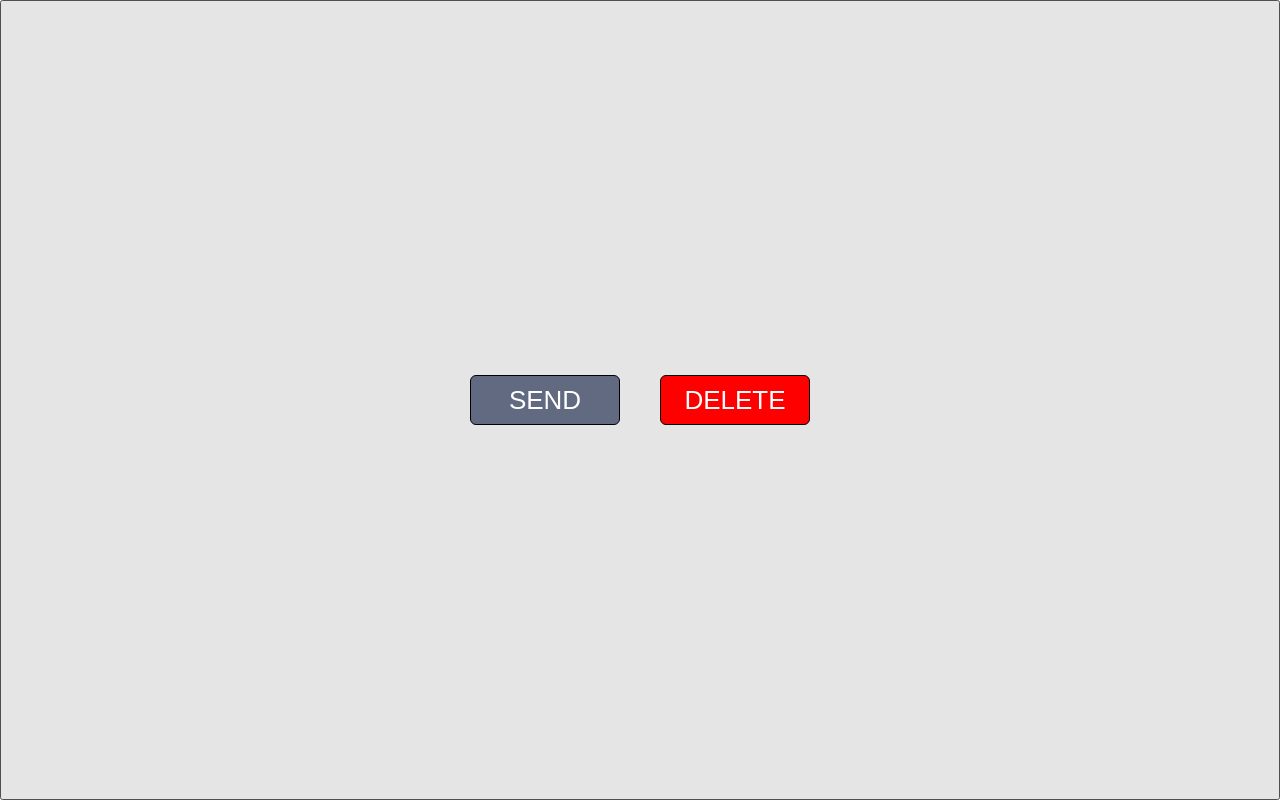
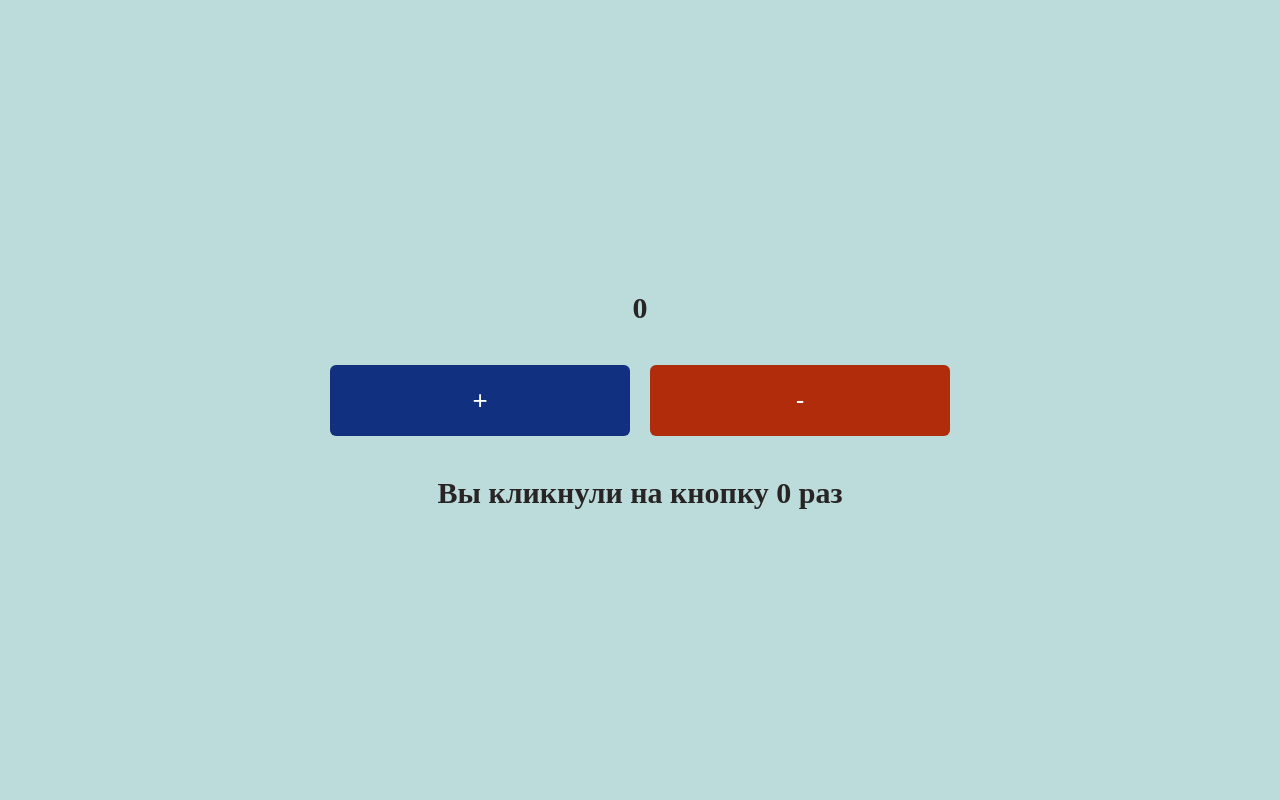
Before and after one commit to EvgeniiBuller/55-react_ts, a React (Vite) app: page / in a window 1280 px wide. Built offline with nearby package versions, Linux system fonts and the light colour scheme.

Commit message:
add Lesson11 Consultation05

```diff
--- a/src/App.tsx
+++ b/src/App.tsx
@@ -8,17 +8,19 @@
 //import Lesson07 from './lessons/Lesson06/Lesson07/Lesson07'
 // import Lesson08 from "./lessons/Lesson08/Lesson08"
 //import Lesson09 from "./lessons/Lesson09/Lesson09"
-//import Lesson10 from "./lessons/Lesson10/Lesson10"
+//import Lesson10import Lesson11 from "./lessons/Lesson11/Lesson11"
+//import Lesson11 from "./lessons/Lesson11/Lesson11"
 
 ////Homeworks import
 //import Homework06 from './homeworks/Homework06/Homework06'
 // import Homework07 from "./homeworks/Homework07/Homework07"
 //import Homework08 from "./homeworks/Homework08/Homework08"
 // import Homework09 from "./homeworks/Homework09/homework09"
-import Homework10 from "./homeworks/Homework10/Homework10"
+//import Homework10 from "./homeworks/Homework10/Homework10"
 
 //consultation import
 //import Consultation04 from "./consultations/Consultation04/Consultation04"
+import Consultation05 from "./consultations/Consultation05/Consultation05"
 
 function App() {
 
@@ -35,7 +37,9 @@
        {/* <Lesson09 /> */}
        {/* <Homework09 /> */}
        {/* <Lesson10 /> */}
-       <Homework10 />
+       {/* <Homework10 /> */}
+       {/* '<Lesson11/>' */}
+       <Consultation05/>
     </>
   )
 }
--- a/src/components/Button/Button.tsx
+++ b/src/components/Button/Button.tsx
@@ -5,23 +5,26 @@
 //     name: string,
 //     // void - если функция ничего не возвращает
 //     onClick?: () => void,
-//     disablet?: boolean,
+//     disabled?: boolean,
 //     type?: 'submit' | 'button' | 'reset'
 // }
 
 function Button({
+
+
+
   name,
   onClick,
-  disablet = false,
+  disabled = false,
   type = "submit",
   danger
 }: ButtonProps) {
   return (
     <MainButton
     onClick={onClick}
-    disabled={disablet}
+    disabled={disabled}
     type={type}
-    isDanger = {danger}
+    danger = {danger}
     >
       {name}
     </MainButton>
--- a/src/components/Button/styles.ts
+++ b/src/components/Button/styles.ts
@@ -1,19 +1,19 @@
 import styled from "@emotion/styled";
+interface MainButtonStyledProps {
+  danger?: boolean
+}
+export const MainButton = styled.button<MainButtonStyledProps>`
+  width: 300px;
+  height: fit-content;
+  padding: 20px;
+  background: ${({danger})=> danger ? 'rgb(176, 44, 11)' : 'rgb(17, 48, 127)'};
+  border: none;
+  border-radius: 6px;
+  font-size: 26px;
+  color: white;
+  cursor: pointer;
 
-interface ButtonComponentStyleProps {
-  isDanger?: boolean
-}
-
-export const MainButton = styled.button<ButtonComponentStyleProps>`
-
- width: 150px;
-  height: 50px;
-    background: rgb(17, 48, 127);
-    border: 1px solid black;
-    border-radius: 6px;
-    font-size: 26px;
-    color: white;
-    cursor: pointer;
-    gap: 26px;
-    background-color: ${({isDanger}) => isDanger ? 'red' : 'rgb(98, 106, 129)'};
-`;
+  &:disabled {
+    background-color: rgb(202, 200, 200);
+  }
+  `;
--- a/src/components/Button/types.ts
+++ b/src/components/Button/types.ts
@@ -2,7 +2,7 @@
     name: string,
     // void - если функция ничего не возвращает
     onClick?: () => void,
-    disablet?: boolean,
+    disabled?: boolean,
     type?: 'submit' | 'button' | 'reset',
     danger?: boolean
 }
--- /dev/null
+++ b/src/consultations/Consultation05/Consultation05.tsx
@@ -0,0 +1,37 @@
+import { useEffect, useState } from "react";
+import Button from "../../components/Button/Button";
+import { BtnContainer, Consultation05Container, Result } from "./styles";
+
+
+function Consultation05() {
+    const [count, setCount] = useState<number>(0);
+    const [showCountClick, setShowCountClick] = useState<number>(-1);
+    const plusCount = () => {
+      if (count < 15) {
+        setCount((prevValue) => prevValue + 1);
+      }
+    };
+
+    const minusCount = () => {
+      if (count > -15) {
+      setCount((prevValue) => prevValue - 1);
+      }
+    };
+
+    useEffect(() => {
+      setShowCountClick((prevValue) => prevValue + 1)
+    }, [count])
+
+    return (
+      <Consultation05Container>
+        <Result isNearLimit={count > 10 || count < -10}>{count}</Result>
+        <BtnContainer>
+          <Button name="+" onClick={plusCount} disabled={count === 15} />
+          <Button name="-" onClick={minusCount} disabled={count === -15} danger />
+        </BtnContainer>
+        <Result>Вы кликнули на кнопку {showCountClick === -1? '0' : showCountClick} раз</Result>
+      </Consultation05Container>
+    );
+  }
+
+export default Consultation05;
--- /dev/null
+++ b/src/consultations/Consultation05/styles.ts
@@ -0,0 +1,23 @@
+import styled from "@emotion/styled";
+interface ResultStyledProps {
+    isNearLimit?: boolean
+}
+export const Consultation05Container = styled.div`
+  display: flex;
+  justify-content: center;
+  flex-direction: column;
+  align-items: center;
+  gap: 40px;
+  flex: 1;
+  padding: 60px;
+  background-color: rgb(188, 219, 219);
+`;
+export const Result = styled.div<ResultStyledProps>`
+font-size: 30px;
+font-weight: bold;
+color: ${({isNearLimit}) => isNearLimit? 'rgb(249, 8, 8)' : 'rgb(40, 36, 36)'};
+`;
+export const BtnContainer = styled.div`
+display: flex;
+gap: 20px;
+`;
--- a/src/homeworks/Homework10/Homework10.tsx
+++ b/src/homeworks/Homework10/Homework10.tsx
@@ -1,26 +1,13 @@
 import Button from "../../components/Button/Button";
-import { StyledButton } from "./styles";
+import { Homework10Container } from "./styles";
 
-
-function Homework10  ()  {
-
-    function handleSendClick(): void {
-        throw new Error("Function not implemented.");
-    }
-
-    function handleDeleteClick(): void {
-        throw new Error("Function not implemented.");
-    }
-
-  return(
-    <StyledButton>
-<>
-<Button name="SEND" onClick={handleSendClick} />
-<Button name="DELETE" danger={true} onClick={handleDeleteClick} />
-</></StyledButton>
-  )
-
-};
-
+function Homework10() {
+  return (
+    <Homework10Container>
+      <Button name="SEND" />
+      <Button name="DELETE" danger />
+    </Homework10Container>
+  );
+}
 
 export default Homework10;
--- a/src/homeworks/Homework10/styles.ts
+++ b/src/homeworks/Homework10/styles.ts
@@ -1,10 +1,11 @@
+
 import styled from "@emotion/styled";
-
-export const StyledButton = styled.button`
- display: flex;
+export const Homework10Container = styled.div`
+  display: flex;
   justify-content: center;
   align-items: center;
   gap: 40px;
   flex: 1;
   padding: 60px;
+  background-color: rgb(188, 219, 219);
 `;
--- /dev/null
+++ b/src/lessons/Lesson11/Lesson11.tsx
@@ -0,0 +1,68 @@
+import { ChangeEvent, useEffect, useState } from "react";
+import Button from "../../components/Button/Button";
+import { Lesson11Container, Result } from "./styles ";
+import Input from "../../components/Input/Input";
+import Product from "../../components/Product/Product";
+
+function Lesson11() {
+  //state для хранения значение count
+  const [count, setCount] = useState<number>(0);
+  //state для отслеживания первого рендера
+  const [isFirstRender, setIsFirstRender] = useState<boolean>(true);
+  //state для контроля поля
+  const [exampleValue, setExampleValue] = useState<string>("");
+  //state для переключения видимости карточки продукта
+  const [showCard, setShowCard] = useState<boolean>(true);
+
+  const showHideCard = () => {
+    setShowCard((prevValue) => !prevValue);
+  };
+
+  const changeExampleValue = (event: ChangeEvent<HTMLInputElement>) => {
+    setExampleValue(event.target.value);
+  };
+  // let count = 0;
+  console.log("Render");
+
+  //Mounting - пример использования useEffect, для выполнение действия при
+  // первом рендере компонента
+  //   useEffect(()=>{
+  //     console.log('Mounting(first render)');
+  //   },[])
+
+  useEffect(() => {
+    setIsFirstRender(false);
+  }, []);
+  //Update - пример использования useEffect, для выполнение действия при
+  // изменении компонента компонента
+  useEffect(() => {
+    if (!isFirstRender) {
+      console.log("Re-render (change state count)");
+    }
+  }, [count]);
+
+  useEffect(() => {
+    console.log("input value changed");
+  }, [exampleValue]);
+
+  return (
+    <Lesson11Container>
+      <Result>{count}</Result>
+      <Button
+        name="Change"
+        onClick={() => {
+          setCount(10);
+        }}
+      />
+      <Input
+        name="example"
+        value={exampleValue}
+        onChange={changeExampleValue}
+      />
+      <Button name="show/hide card" onClick={showHideCard} />
+      {showCard && <Product productName="Apple" productPrice={2} />}
+    </Lesson11Container>
+  );
+}
+
+export default Lesson11;
```
Also changed, not shown: src/components/Product/Product.tsx (+9 -0 lines), src/lessons/Lesson11/styles .ts (added, +16 -0 lines).
